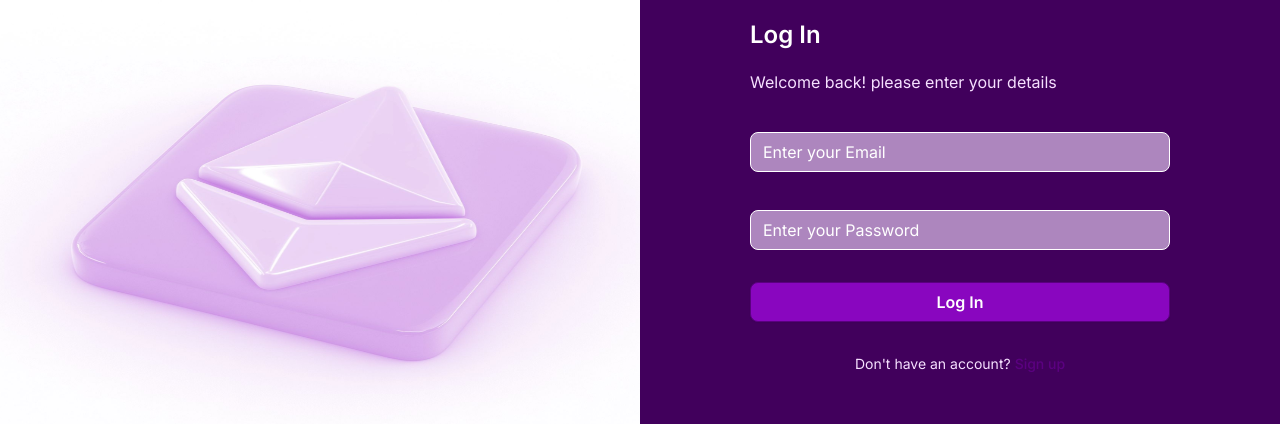
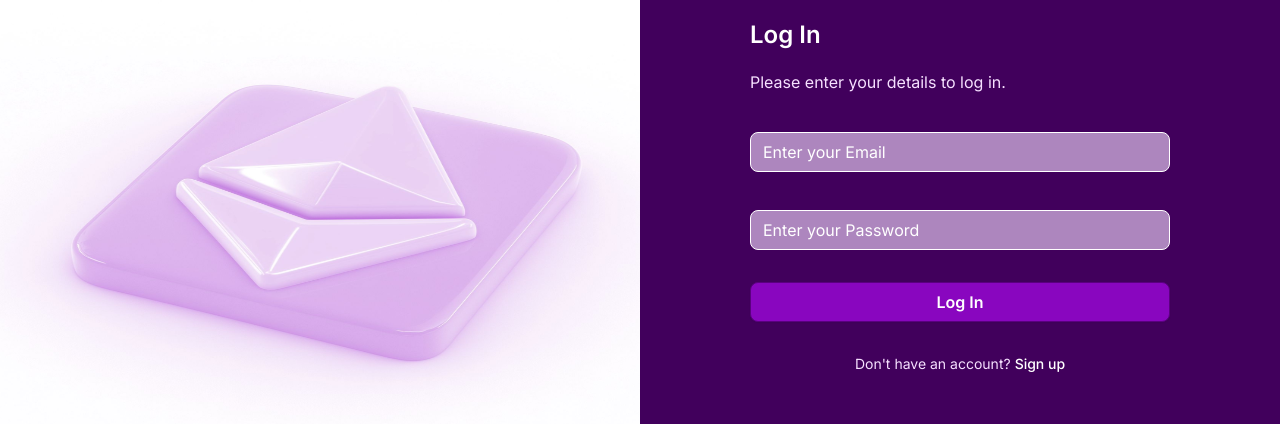
Before and after one commit to Davidson3556/DavBank, a Next.js app: page /sign-in in a window 1280 px wide. Shown: the part 203-627 px from the top of the page. Built offline with nearby package versions, Linux system fonts and the light colour scheme.

Commit message:
sign modification

```diff
--- a/app/globals.css
+++ b/app/globals.css
@@ -299,7 +299,7 @@
   }
 
   .form-link {
-    @apply text-14 cursor-pointer font-medium text-bankGradient;
+    @apply text-14 cursor-pointer font-medium text-[#FFFFFF];
   }
 
   /* Payment Transfer */
--- a/components/ui/AuthForm.tsx
+++ b/components/ui/AuthForm.tsx
@@ -85,13 +85,15 @@ const AuthForm = ({type}: {type: string}) => {
                 ?'Link Account'
             :type==='sign-in'
             ?'Log In'
-            :''
+            :'Create an account'
             }
               <p className='text-16 font-normal text-[#F6E0FF] mt-5'>
-                {user
-                ? 'Link your account to get started'
-                : 'Welcome back! please enter your details'
-                }
+
+              {user
+              ?'Link Account'
+              :type === 'sign-in'
+              ? 'Please enter your details to log in.'
+              : 'Create an account to get started.'}
 
               </p>
             </h1>
```
